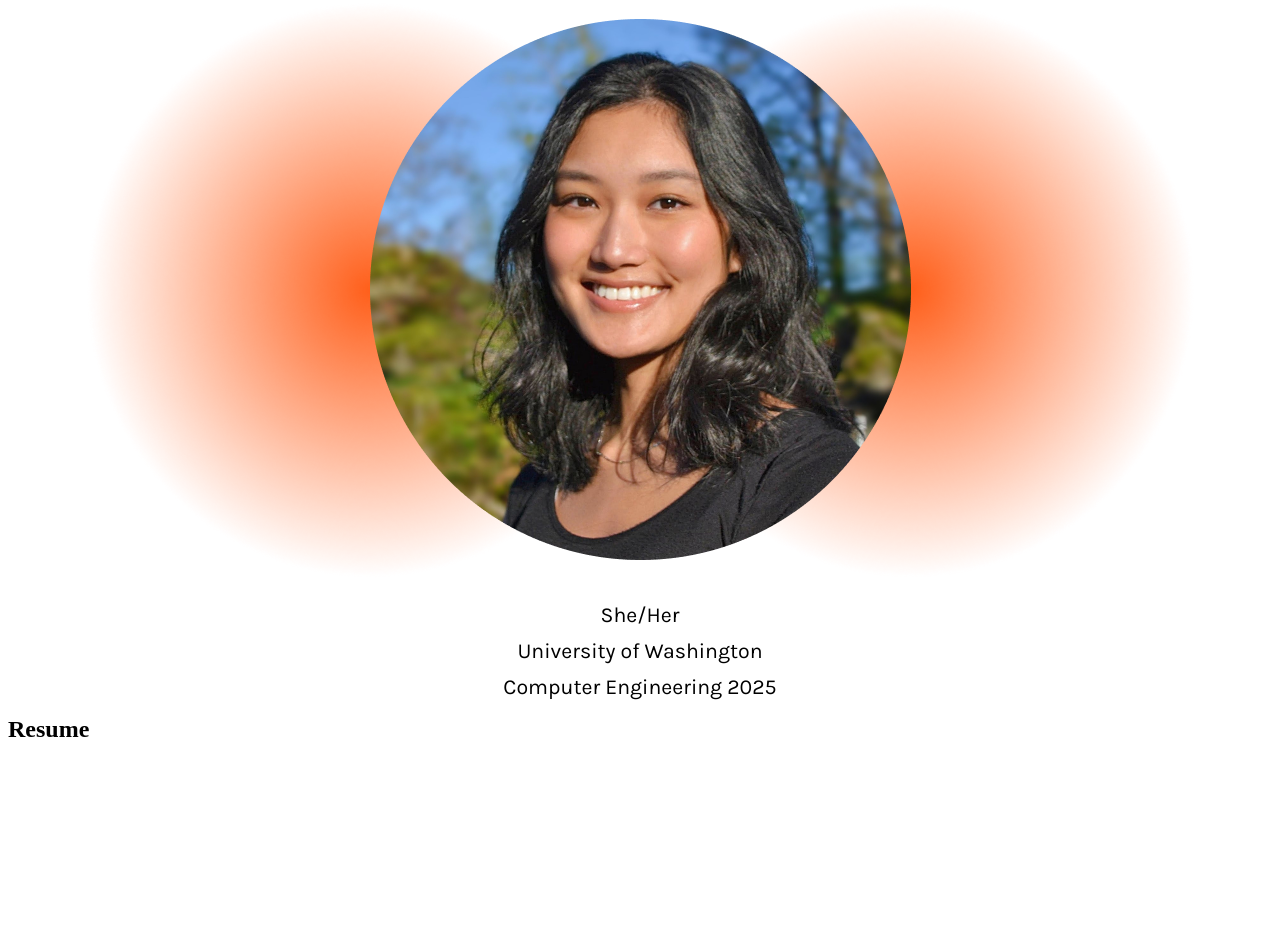
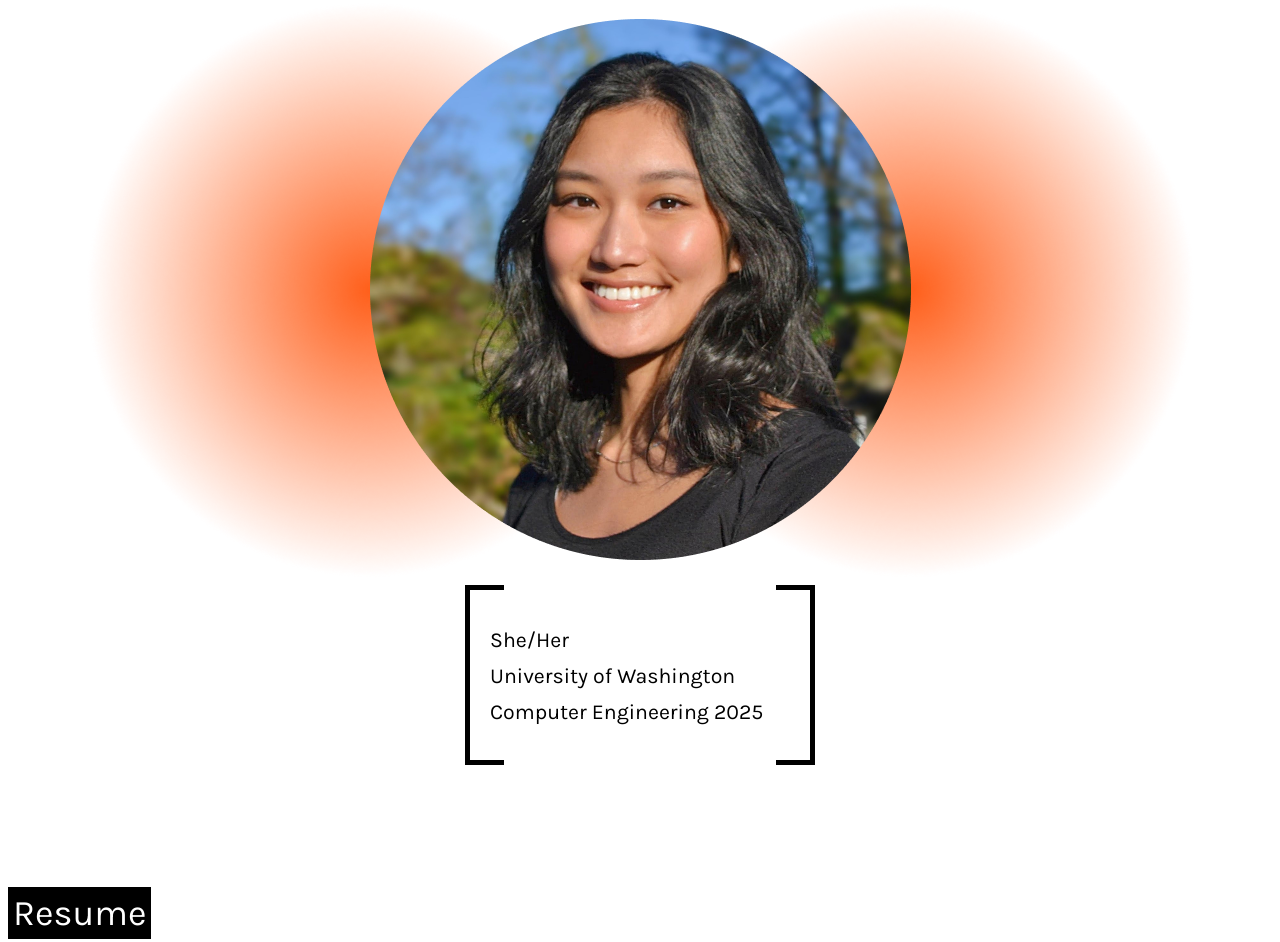
Before and after one commit to mv103/personal, a PHP site: page / in a window 1280 px wide. Shown: the part 809-1751 px from the top of the page. Before the commit the page ends 1546 px from the top, so only its background shows below. Run offline with PHP 8.4, Linux system fonts and the light colour scheme.

Commit message:
updates in about

```diff
--- a/index.css
+++ b/index.css
@@ -72,8 +72,42 @@
 
 #about {
   position: relative;
-  text-align: center;
+  text-align: left;
+  margin-left: auto;
+  margin-right: auto;
+  margin-bottom: 10%;
+  padding: 20px;
+  width: 300px;
+
+  height:130px;
+  border:5px solid black;
+  z-index:1;
 }
+
+#about:before {
+  position:absolute;
+  top:-10px;
+  left:10%;
+  content:"";
+  display:block;
+  height:10px;
+  width:80%;
+  background:white;
+}
+
+#about:after {
+  position:absolute;
+  bottom:-10px;
+  left:10%;
+  content:"";
+  display:block;
+  height:10px;
+  width:80%;
+  background:white;
+}
+
+/* bracket border ref
+* http://www.java2s.com/example/html-css/css-widget/make-a-parentheses-like-border.html */
 
 #about p {
   font-family: 'Karla', sans-serif;
@@ -81,6 +115,16 @@
   line-height: 15px;
 }
 
+#resume-text h1 {
+  display: inline;
+  font-family: 'Karla', sans-serif;
+  font-size: 27pt;
+  font-weight: 500;
+  color: white;
+  background-color: black;
+  padding: 5px;
+}
+
 
 /* for download resume on hover
  * border: 1px solid #FF5F1A;
--- a/index.html
+++ b/index.html
@@ -31,12 +31,13 @@
         </p>
       </div>
     </section>
+
     <section id="about-me">
       <div id="pfp">
         <img src="img/profilepicture.png" alt="me!">
       </div>
       <div id="about">
-        <p> She/Her </p>
+        <p>She/Her</p>
         <p>University of Washington</p>
         <p>Computer Engineering 2025</p>
       </div>
```
